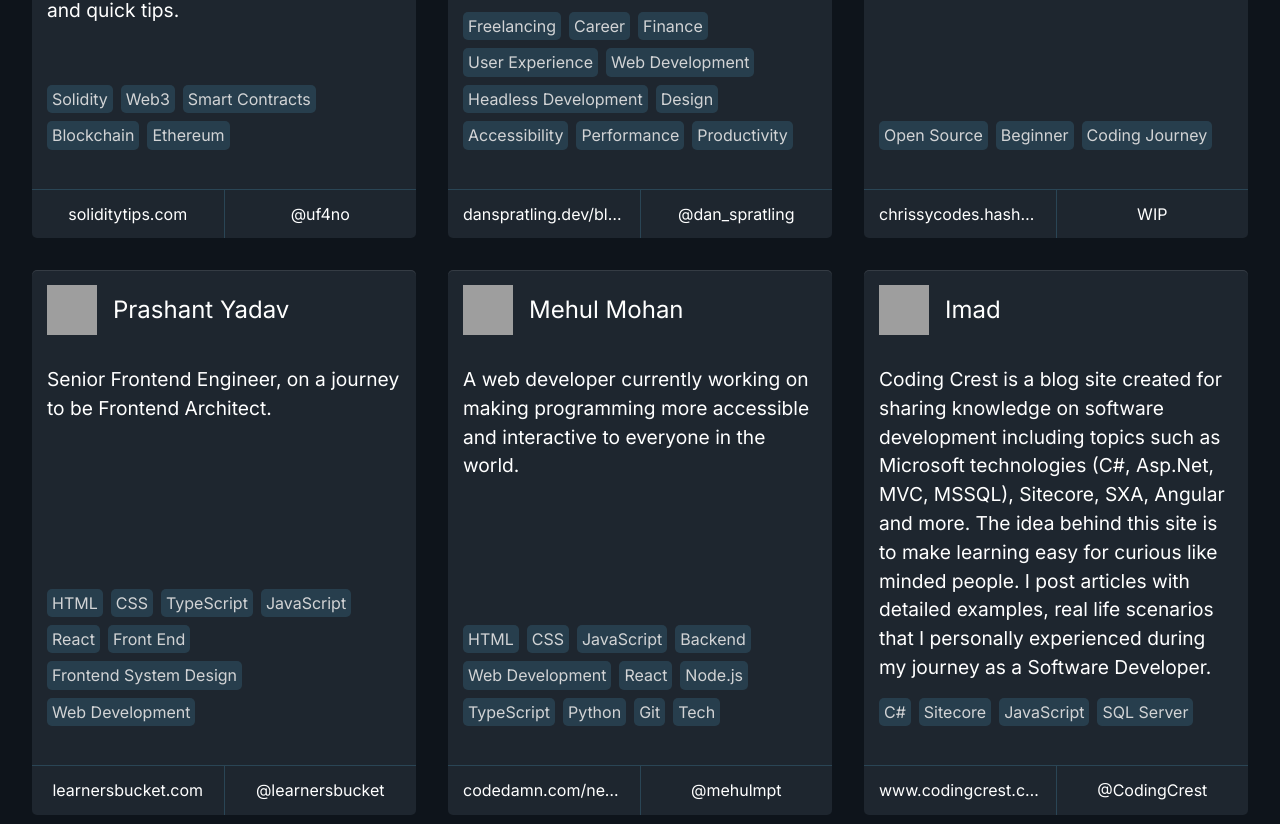
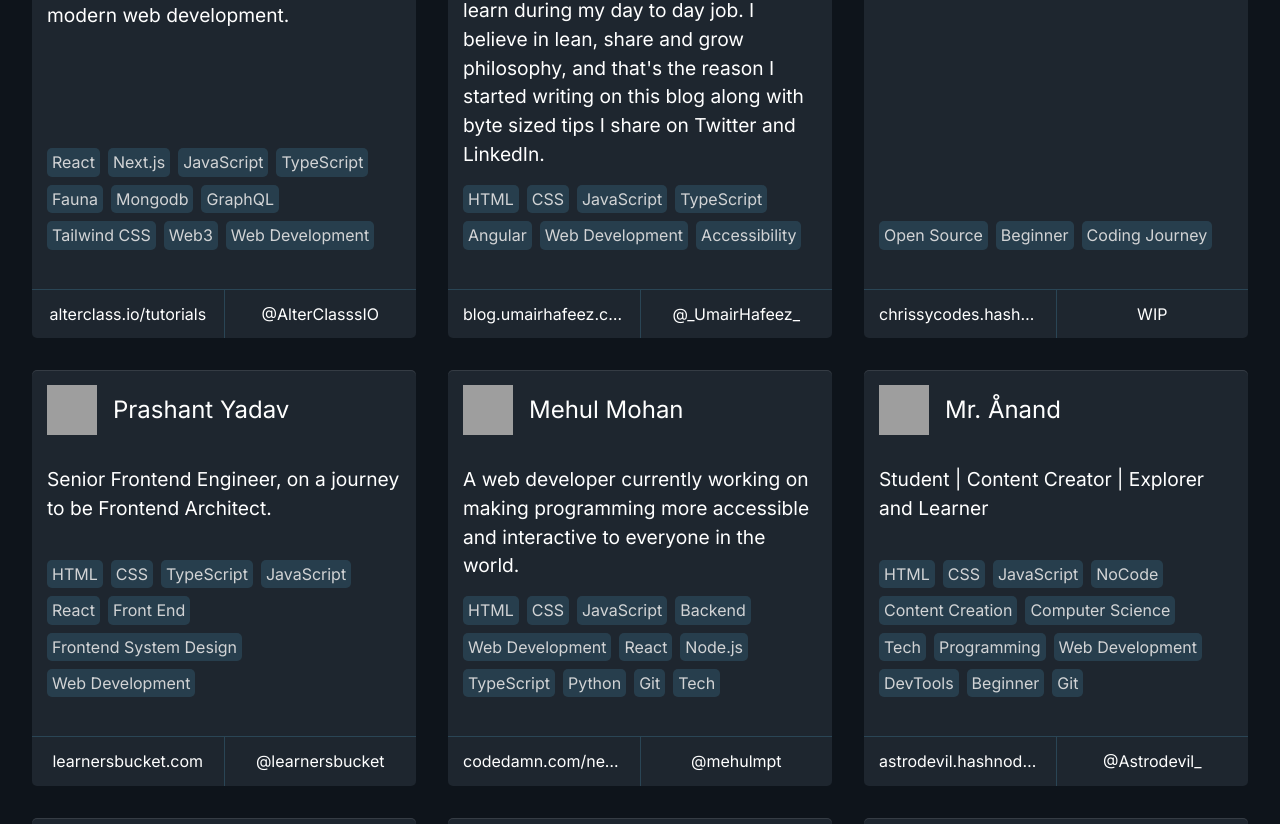
Before and after one commit to markodenic/awesome-tech-blogs, a Nuxt app: page / in a window 1280 px wide. Shown: the part 856-1680 px from the top of the page. Built offline with nearby package versions, Linux system fonts and the light colour scheme; grey boxes are pictures that could not be loaded.

Commit message:
Removed 404s

```diff
--- a/data.js
+++ b/data.js
@@ -468,24 +468,6 @@ module.exports = [
       "Figma",
       "web design",
       "frontend",
-    ],
-  },
-  {
-    name: "The Ryan Furrer Blog",
-    description: "Front-End Web Development Blogs For All",
-    url: "https://www.theryanfurrer.blog",
-    twitter: "@theryanfurrer",
-    tags: [
-      "JavaScript",
-      "Web Development",
-      "React",
-      "CSS",
-      "HTML",
-      "Front End",
-      "Tech",
-      "TailwindCSS",
-      "Programming",
-      "Productivity",
     ],
   },
   {
@@ -930,22 +912,6 @@ module.exports = [
     ],
   },
   {
-    name: "Alula Kibrom",
-    description: "Fullstack Developer | Entrepreneur | Blogger",
-    url: "https://businesstyc.com/blog/",
-    twitter: "@altsyset",
-    tags: [
-      "JavaScript",
-      "HTML",
-      "CSS",
-      "PHP",
-      "Laravel",
-      "Vue",
-      "Angular",
-      "Git",
-    ],
-  },
-  {
     name: "Shravan Kumar",
     description:
       "Software Engineer | Bibliophilic | Generalizing Specialist | Curious Creature | I, sometimes write blog",
@@ -1307,21 +1273,6 @@ module.exports = [
     url: "https://compileswift.com/journal/",
     twitter: "@compileswift",
     tags: ["Swift", "Objective-C", "SwiftUI"],
-  },
-  {
-    name: "Tosin Fashanu",
-    description: "Portfolio | Tutorial | Agency for web development.",
-    url: "https://apluswebmaker.com",
-    twitter: "@iamJohnFashanu",
-    tags: [
-      "JavaScript",
-      "PHP",
-      "React",
-      "laravel",
-      "Web Development",
-      "HTML",
-      "CSS",
-    ],
   },
   {
     name: "Alexey Berezin",
@@ -1886,14 +1837,6 @@ module.exports = [
     ],
   },
   {
-    name: "Nikita Grechino",
-    description:
-      "A business oriented frontend developer. | I do boxing, play badminton, blog about tech, read books and comics.",
-    url: "https://blog.fromaline.com/",
-    twitter: "@fromaline",
-    tags: ["JavaScript", "Web Development", "React", "Front End", "JavaScript"],
-  },
-  {
     name: "Leon AI",
     description:
       "I'm building Leon, your open-source personal assistant. I share my tips and creativity along the way.",
@@ -1909,26 +1852,6 @@ module.exports = [
       "Software Development",
       "Productivity",
       "AI",
-    ],
-  },
-  {
-    name: "Michael Asiedu",
-    description:
-      "A blog suited to  make you better and grow as software developer. Also, market and leverage your coding skills ",
-    url: "https://michaelasiedu.com",
-    twitter: "@asiedu_dev",
-    tags: [
-      "HTML",
-      "CSS",
-      "JavaScript",
-      "Tailwind",
-      "UI/UX Design",
-      "Node.js",
-      "Web3.0",
-      "React",
-      "Digital Marketing",
-      "Personal Branding for developers",
-      "APIs",
     ],
   },
   {
@@ -3633,14 +3556,6 @@ module.exports = [
     ],
   },
   {
-    name: "Imad",
-    description:
-      "Coding Crest is a blog site created for sharing knowledge on software development including topics such as Microsoft technologies (C#, Asp.Net, MVC, MSSQL), Sitecore, SXA, Angular and more. The idea behind this site is to make learning easy for curious like minded people. I post articles with detailed examples, real life scenarios that I personally experienced during my journey as a Software Developer.",
-    url: "https://www.codingcrest.com",
-    twitter: "@CodingCrest",
-    tags: ["C#", "Sitecore", "JavaScript", "SQL Server"],
-  },
-  {
     name: "Mr. Ånand",
     description: "Student | Content Creator | Explorer and Learner",
     url: "https://astrodevil.hashnode.dev/",
@@ -3888,13 +3803,6 @@ module.exports = [
       "Web Development",
       "Software Engineering",
     ],
-  },
-  {
-    name: "Daniellop Blog",
-    description: "Thoughts, stories and ideas.",
-    url: "https://blog.daniellop.me",
-    twitter: "@daniellop1_",
-    tags: ["HTML", "CSS", "JavaScript"],
   },
   {
     name: "iRead Blog",
```
